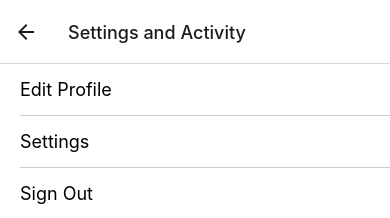
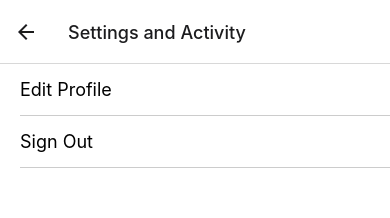
Before and after one commit to d-creaven/PixelPage, a React Native app in the folder PixelPage/: screen /Modal in a window 390 px wide. Shown: the top 218 px of the page. Built offline with nearby package versions, Linux system fonts and the light colour scheme; no server answers; what expo-linking, react-native would draw is missing.

Commit message:
Added logging changes for expo go

```diff
--- a/PixelPage/screens/LoginScreen.tsx
+++ b/PixelPage/screens/LoginScreen.tsx
@@ -1,4 +1,4 @@
-import { ActivityIndicator, Button, KeyboardAvoidingView, StyleSheet, TextInput, TouchableOpacity } from 'react-native';
+import { ActivityIndicator, Button, KeyboardAvoidingView, LogBox, StyleSheet, TextInput, TouchableOpacity } from 'react-native';
 import { Text, View } from '../components/Themed';
 import { RootStackScreenProps } from '../types';
 import { useState } from 'react';
@@ -6,6 +6,8 @@ import { auth } from '../FirebaseConfig';
 import { createUserWithEmailAndPassword, signInWithEmailAndPassword } from 'firebase/auth';
 import { setDoc, doc } from 'firebase/firestore';
 import { db } from '../FirebaseConfig';
+
+LogBox.ignoreAllLogs();
 
 export default function LoginScreen({ navigation }: RootStackScreenProps<'Login'>) {
   const [email, setEmail] = useState('');
--- a/PixelPage/screens/ModalScreen.tsx
+++ b/PixelPage/screens/ModalScreen.tsx
@@ -20,9 +20,6 @@ export default function ModalScreen({ navigation }) {
         }}
       >
         <Text style={styles.optionText}>Edit Profile</Text>
-      </TouchableOpacity>
-      <TouchableOpacity style={styles.option} onPress={() => navigation.navigate('Settings')}>
-        <Text style={styles.optionText}>Settings</Text>
       </TouchableOpacity>
       <TouchableOpacity style={styles.option} onPress={handleSignOut}>
         <Text style={styles.optionText}>Sign Out</Text>
```
